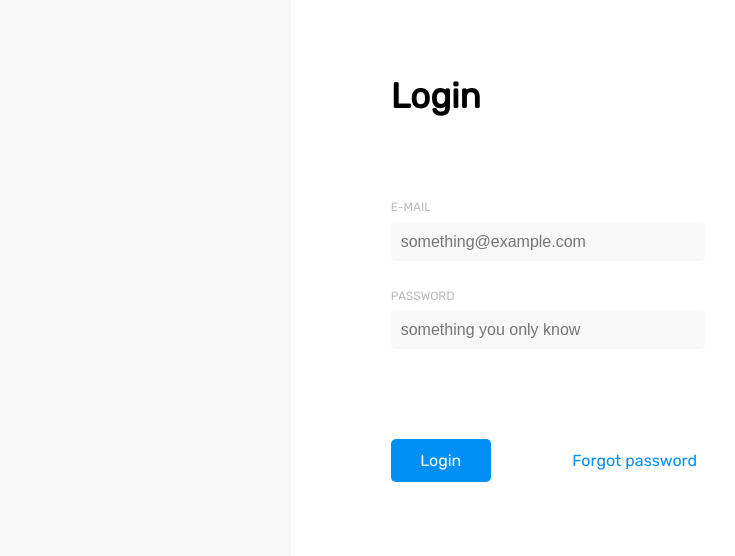
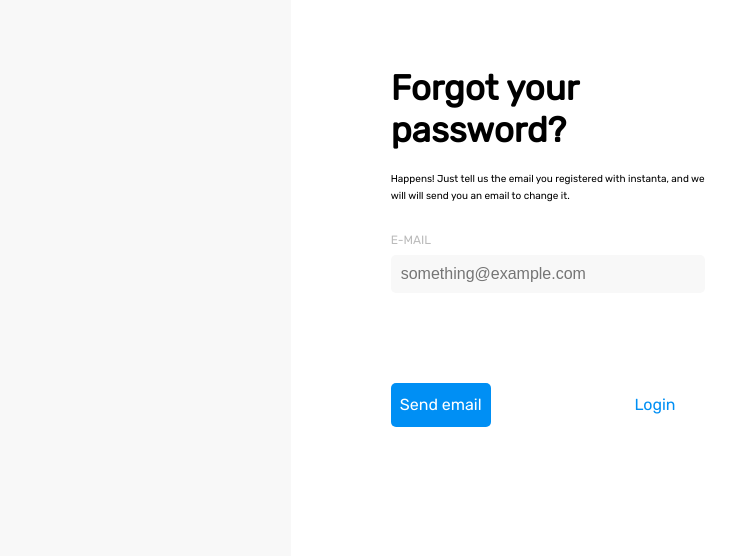
Before and after one commit to aiyk/login-screen, a plain HTML site: page index.html in a window 1280 px wide. Both pictures are taken after a click on the element "Forgot password". Shown: the part 126-682 px from the top of the page, 475-1210 px from the left. Drawn offline with Linux system fonts and the light colour scheme.

Commit message:
forget password section

```diff
--- a/index.html
+++ b/index.html
@@ -27,12 +27,12 @@
             <div class="bodywrap__form-logo">
                 <img src="./assets/client-logo.jpg" />
             </div>
-            <div class="bodywrap__form__title">Login</div>
+            <div id="title" class="bodywrap__form__title">Login</div>
             <div id="err" class="err">
                 <img src="./assets/icons/error-red.svg" />
-                <span>Username or password is incorrect</span>
+                <span id="errMsg">Username or password is incorrect</span>
             </div>
-            <form class="form">
+            <form id="login" class="form">
                 <div class="form__input-wrap">
                     <label>E-MAIL</label>
                     <input id="username" type="email" placeholder="something@example.com" />
@@ -43,7 +43,21 @@
                 </div>
                 <div class="form__cta-wrap">
                     <div onclick="submit()" class="btn btn-blue">Login</div>
-                    <div class="btn btn-outlineless-blue">Forgot password</div>
+                    <div onclick="forgotPass()" class="btn btn-outlineless-blue">Forgot password</div>
+                </div>
+            </form>
+            <form id="resetFrm" class="form">
+                <div class="bodywrap__bg-text">
+                    Happens! Just tell us the email you registered with instanta, and we will will send you an email to
+                    change it.
+                </div>
+                <div class="form__input-wrap">
+                    <label>E-MAIL</label>
+                    <input id="email" type="email" placeholder="something@example.com" />
+                </div>
+                <div class="form__cta-wrap">
+                    <div onclick="resetPass()" class="btn btn-blue">Send email</div>
+                    <div onclick="login()" class="btn btn-outlineless-blue">Login</div>
                 </div>
             </form>
         </div>
--- a/main.css
+++ b/main.css
@@ -78,6 +78,7 @@ ul {
     font-weight: 700;
     margin-top: 7rem;
     margin-bottom: 1rem;
+    line-height: 1.2;
 }
 .form__input-wrap{
   margin-top: 2rem;
@@ -139,14 +140,16 @@ input:focus {
   border: 1px solid rgba(255, 0, 0, 0.379331);
   border-radius: .5rem;
   width: 100%;
-  display: flex;
   justify-content: center;
   align-items: center;
   padding: .5rem;
   color: var(--red);
   font-size: 1.4rem;
-  visibility: hidden;
+  display: none;
 }
 .err img{
   margin-right: 1rem;
 }
+#resetFrm{
+  display: none;
+}
--- a/main.js
+++ b/main.js
@@ -1,14 +1,46 @@
+let sections = {
+    login: true,
+    forgetPass: false,
+    resetSuccess: false
+}
+
 let userData = {
     username: "aiyk",
     password: "pass123"
 }
+
 const submit = () => {
     let username = document.getElementById("username").value;
     let password = document.getElementById("password").value;
 
     if (username != userData.username || password != userData.password) {
-        document.getElementById("err").style.visibility = "visible";
+        document.getElementById("err").style.display = "flex";
     } else {
-        document.getElementById("err").style.visibility = "hidden";
+        document.getElementById("err").style.display = "none";
     }
 }
+
+const resetPass = () => {
+    let email = document.getElementById("email").value;
+
+    if (!email) {
+        document.getElementById("errMsg").innerHTML = "Kindly supply your email";
+        document.getElementById("err").style.display = "flex";
+    } else {
+        document.getElementById("err").style.display = "none";
+    }
+}
+
+const forgotPass = () => {
+    document.getElementById("err").style.display = "none";
+    document.getElementById("login").style.display = "none";
+    document.getElementById("resetFrm").style.display = "block";
+    document.getElementById("title").innerHTML = "Forgot your password?";
+}
+
+const login = () => {
+    document.getElementById("err").style.display = "none";
+    document.getElementById("login").style.display = "block";
+    document.getElementById("resetFrm").style.display = "none";
+    document.getElementById("title").innerHTML = "Login";
+}
```
